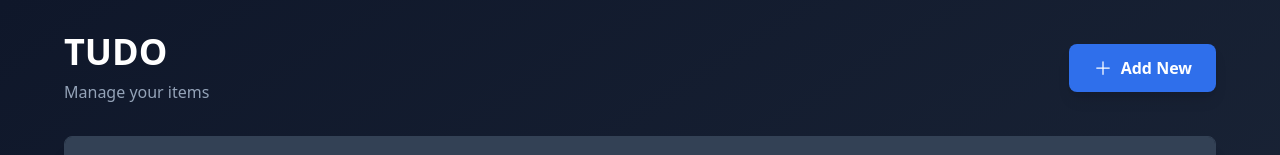
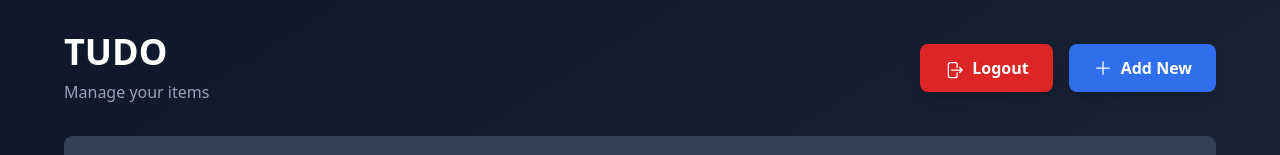
Before and after one commit to Ajay-singh-github/Task_Manger, a Next.js app: page / in a window 1280 px wide. Shown: the top 155 px of the page. Built offline with nearby package versions, Linux system fonts and the light colour scheme; no server answers.

Commit message:
made the logout feature

```diff
--- a/app/page.tsx
+++ b/app/page.tsx
@@ -1,7 +1,7 @@
 'use client';
 
 import { useEffect, useState } from 'react';
-import { TrashIcon, PencilIcon, PlusIcon, XMarkIcon } from '@heroicons/react/24/outline';
+import { TrashIcon, PencilIcon, PlusIcon, XMarkIcon, ArrowRightOnRectangleIcon } from '@heroicons/react/24/outline';
 import { useRouter } from 'next/navigation';
 
 interface Item {
@@ -20,10 +20,10 @@ export default function Page() {
   const [showEditModal, setShowEditModal] = useState(false);
   const [editingItem, setEditingItem] = useState<Item | null>(null);
   const [loading, setLoading] = useState(false);
-  const [formData, setFormData] = useState({ name: '', email: '', status: 'Active', password: '' });
+  const [formData, setFormData] = useState({ name: '', email: '', status: 'active', password: '' });
 
   const handleAddClick = () => {
-    setFormData({ name: '', email: '', status: 'Active', password: '' });
+    setFormData({ name: '', email: '', status: 'active', password: '' });
     setShowAddModal(true);
   };
 
@@ -104,7 +104,7 @@ export default function Page() {
     }
     setShowEditModal(false);
     setEditingItem(null);
-    setFormData({ name: '', email: '', status: 'Active', password: '' });
+    setFormData({ name: '', email: '', status: 'active', password: '' });
   };
 
   const handleInputChange = (e: React.ChangeEvent<HTMLInputElement | HTMLSelectElement>) => {
@@ -114,8 +114,10 @@ export default function Page() {
 
   const fetchUsers = async () => {
     const res = await fetch("/api/users");
-    if(res.status === 401) {
+    if (res.status === 401) {
       router.replace('/login');
+      setItems([]);
+      return;
     }
     console.log('Fetch users response:', res);
     setItems(res.ok ? await res.json() : []);
@@ -139,6 +141,14 @@ export default function Page() {
             <h1 className='text-4xl font-bold text-white mb-2'>TUDO</h1>
             <p className='text-slate-400'>Manage your items</p>
           </div>
+          <div className='flex gap-4'>
+            <button
+              onClick={handleLogout}
+              className='bg-red-600 hover:bg-red-700 text-white font-semibold py-3 px-6 rounded-lg transition duration-200 shadow-lg'
+            >
+              <ArrowRightOnRectangleIcon className='w-5 h-5 inline mr-2' />
+              Logout
+            </button>
             <button
               onClick={handleAddClick}
               className='flex items-center gap-2 bg-blue-600 hover:bg-blue-700 text-white font-semibold py-3 px-6 rounded-lg transition duration-200 shadow-lg'
@@ -146,6 +156,7 @@ export default function Page() {
               <PlusIcon className='w-5 h-5' />
               Add New
             </button>
+          </div>
         </div>
 
         {/* Table */}
@@ -177,12 +188,12 @@ export default function Page() {
                       </td>
                       <td className='px-6 py-4 text-sm'>
                         <span
-                          className={`px-3 py-1 rounded-full text-xs font-semibold ${item.status === 'Active'
+                          className={`px-3 py-1 rounded-full text-xs font-semibold ${item.status === 'active'
                             ? 'bg-green-900 text-green-200'
                             : 'bg-red-900 text-red-200'
                             }`}
                         >
-                          {item.status}
+                          {item.status.charAt(0).toUpperCase() + item.status.slice(1)}
                         </span>
                       </td>
                       <td className='px-6 py-4 text-sm text-slate-300'>
@@ -269,8 +280,8 @@ export default function Page() {
                     onChange={handleInputChange}
                     className='w-full px-4 py-2 bg-slate-700 text-white border border-slate-600 rounded-lg focus:outline-none focus:border-blue-500 transition'
                   >
-                    <option value='Active'>Active</option>
-                    <option value='Inactive'>Inactive</option>
+                    <option value='active'>Active</option>
+                    <option value='inactive'>Inactive</option>
                   </select>
                 </div>
 
```
Lines whose indentation alone changed are shown as unchanged.
